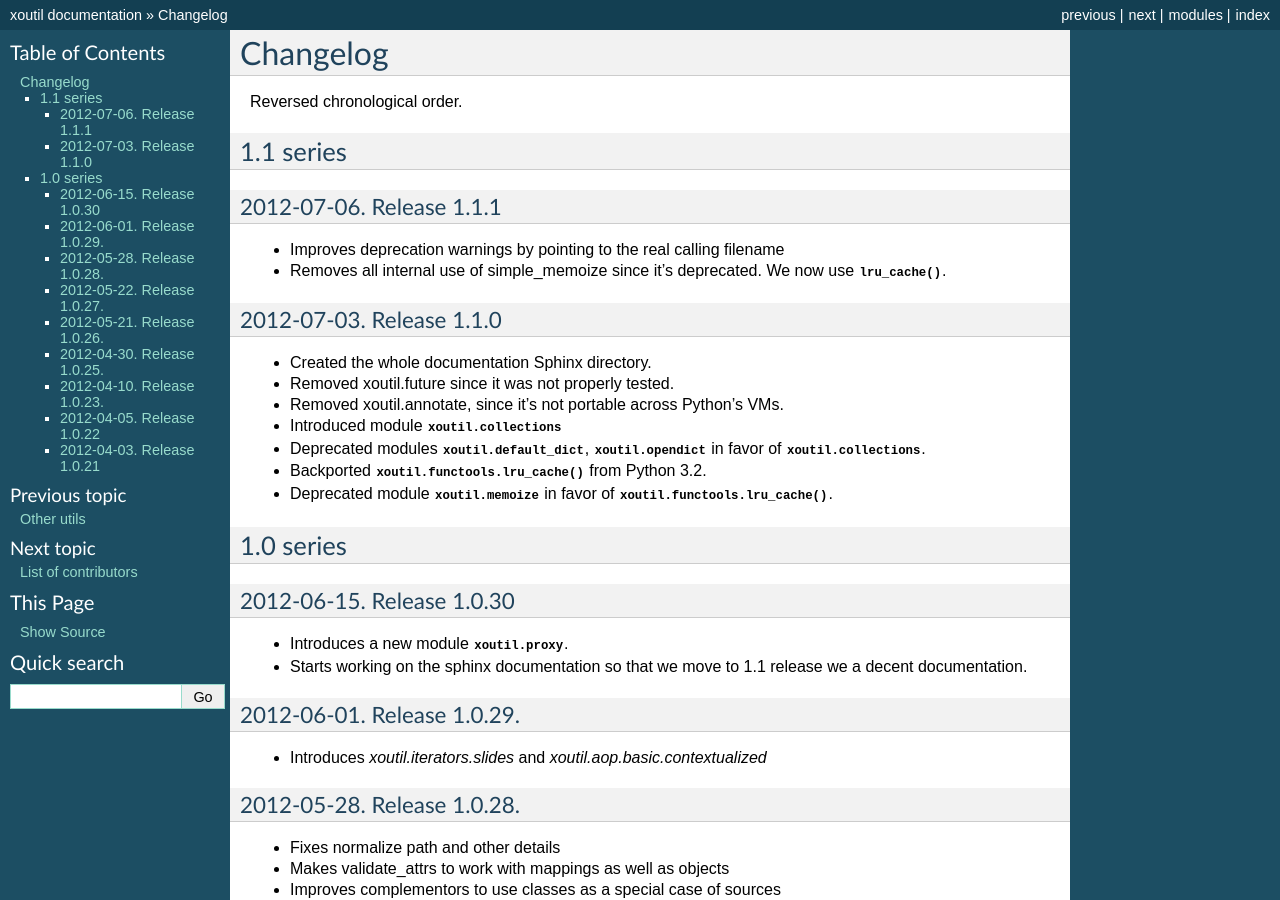
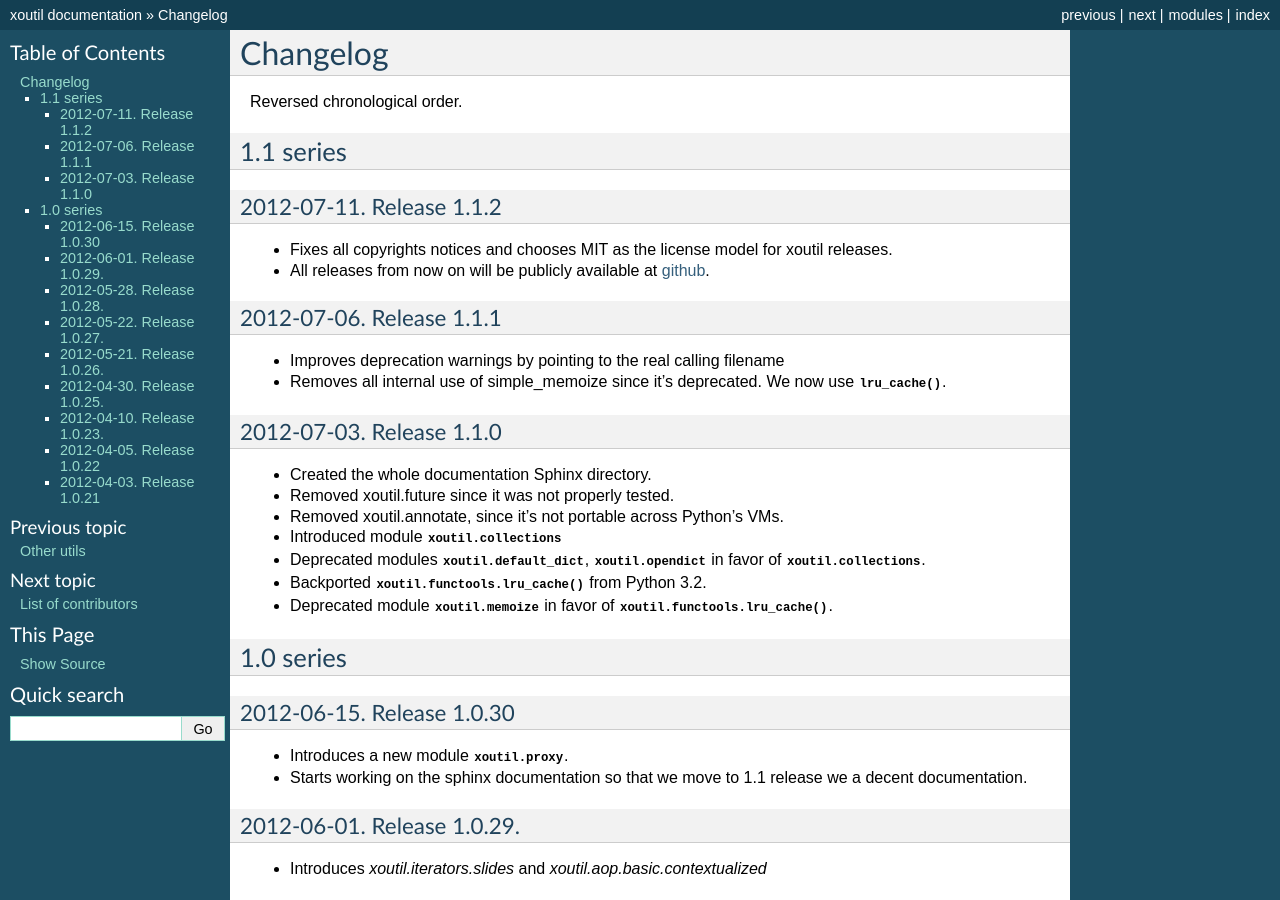
Before and after one commit to merchise/xotl.tools, a Sphinx documentation site: the page built from docs/source/HISTORY.rst, in a window 1280 px wide and 900 px high. Built offline with Sphinx 7.4.7, drawn with Linux system fonts in a browser that asks for light colours; formulas are drawn with MathJax 3; the version number could not be read and is left out.

Commit message:
Fixing License

```diff
--- a/docs/source/HISTORY.rst
+++ b/docs/source/HISTORY.rst
@@ -6,6 +6,16 @@ Reversed chronological order.
 
 1.1 series
 ----------
+
+2012-07-11. Release 1.1.2
+~~~~~~~~~~~~~~~~~~~~~~~~~~
+
+- Fixes all copyrights notices and chooses MIT as the license model for xoutil
+  releases.
+
+- All releases from now on will be publicly available at github_.
+
+.. _github: https://github.com/merchise-autrement/xoutil/
 
 2012-07-06. Release 1.1.1
 ~~~~~~~~~~~~~~~~~~~~~~~~~~~~
--- a/docs/source/index.rst
+++ b/docs/source/index.rst
@@ -20,7 +20,7 @@ Contents:
    others
    HISTORY
    CONTRIBUTORS
-   LICENCE
+   LICENSE
 
 
 Indices and tables
```
Also changed, not shown: docs/source/LICENCE.rst (deleted, +0 -17 lines), docs/source/LICENSE.rst (added, +54 -0 lines).
